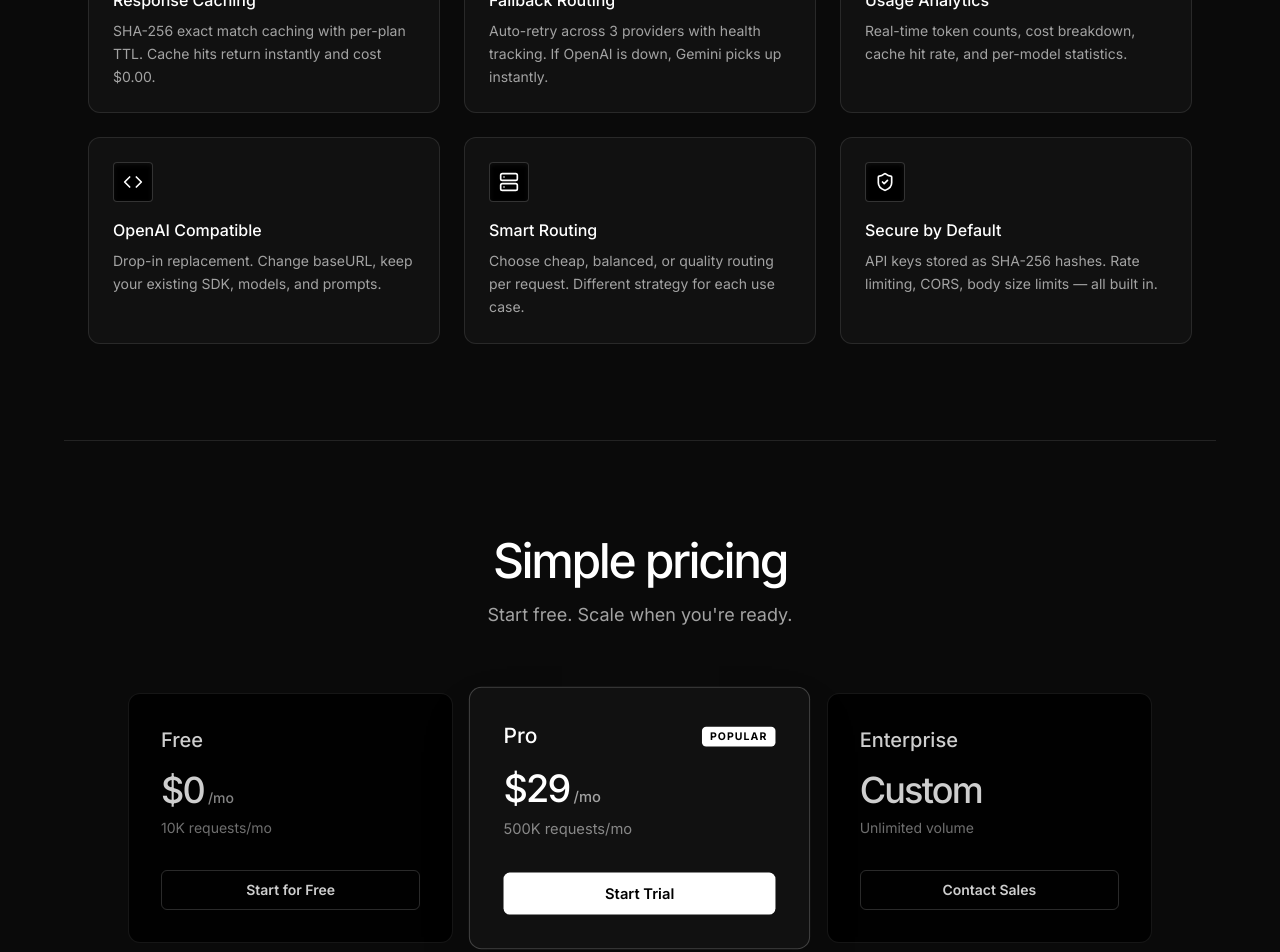
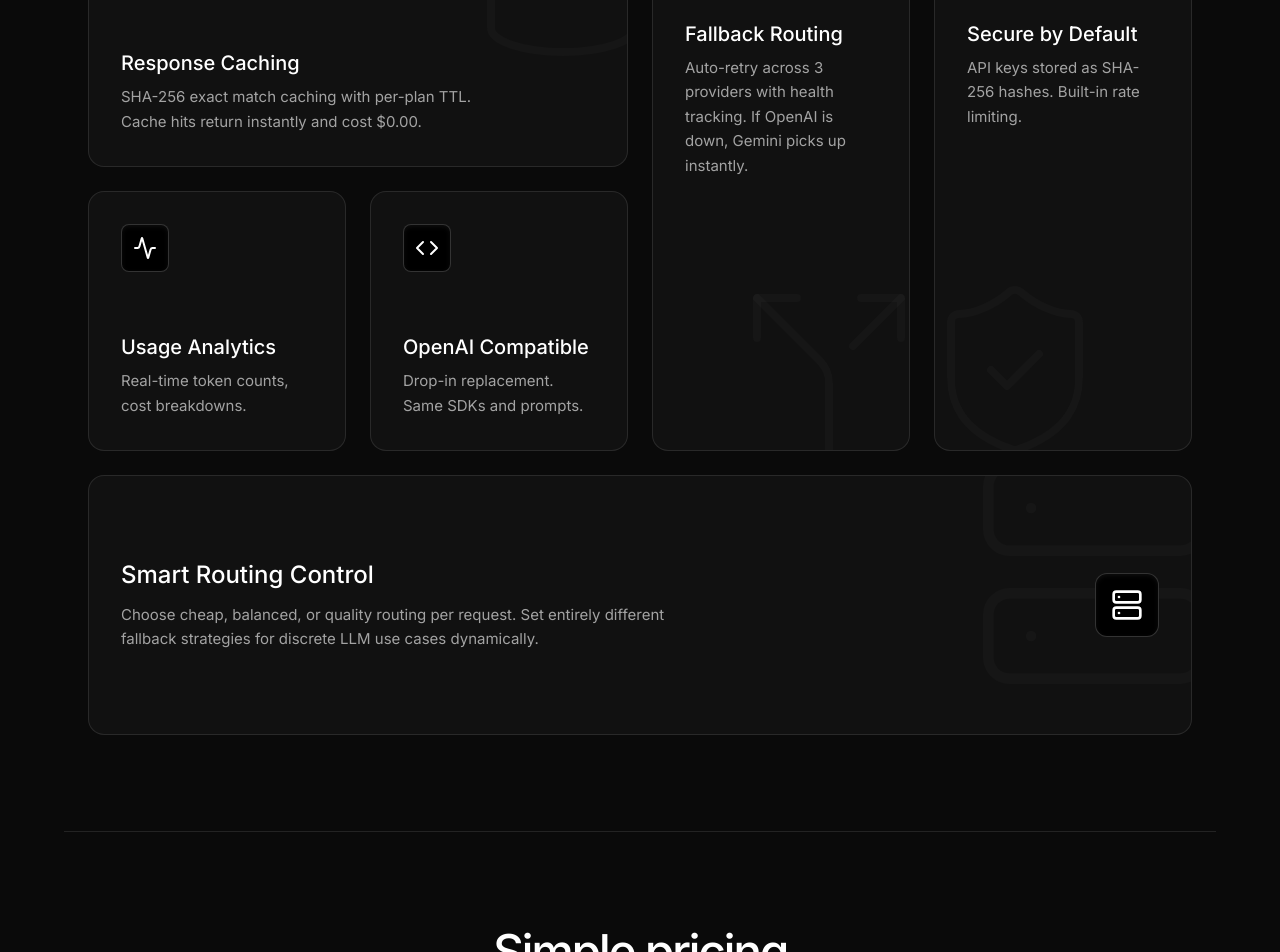
Before and after one commit to PankajKumardev/Ai-Proxy, a Next.js app in the folder apps/dashboard/: page / in a window 1280 px wide. Shown: the part 3140-4092 px from the top of the page. Built offline with nearby package versions, Linux system fonts and the light colour scheme.

Commit message:
refactor: Migrate marketing pages to use Tailwind CSS and Lucide icons.

```diff
--- a/apps/dashboard/src/app/(marketing)/page.tsx
+++ b/apps/dashboard/src/app/(marketing)/page.tsx
@@ -1,7 +1,7 @@
 // apps/dashboard/src/app/(marketing)/page.tsx
 import Link from "next/link";
 import type { Metadata } from "next";
-import { ArrowRight, Database, Server, Split, Code, Activity, ShieldCheck, Star, Box, Compass, CloudLightning, RefreshCw, Layers } from "lucide-react";
+import { ArrowRight, Database, Server, Split, Code, Activity, ShieldCheck, Star, Box, Compass, CloudLightning, RefreshCw, Layers, Check, X } from "lucide-react";
 import { cn } from "@/lib/utils";
 
 export const metadata: Metadata = {
@@ -205,23 +205,84 @@ const res = await openai.chat.completions.create({
           <p className="text-lg text-[#a3a3a3] max-w-2xl mx-auto">Enterprise-grade capabilities out of the box.</p>
         </div>
 
-        <div className="grid sm:grid-cols-2 lg:grid-cols-3 gap-6">
-          {[
-            { icon: Database, title: "Response Caching", desc: "SHA-256 exact match caching with per-plan TTL. Cache hits return instantly and cost $0.00." },
-            { icon: Split, title: "Fallback Routing", desc: "Auto-retry across 3 providers with health tracking. If OpenAI is down, Gemini picks up instantly." },
-            { icon: Activity, title: "Usage Analytics", desc: "Real-time token counts, cost breakdown, cache hit rate, and per-model statistics." },
-            { icon: Code, title: "OpenAI Compatible", desc: "Drop-in replacement. Change baseURL, keep your existing SDK, models, and prompts." },
-            { icon: Server, title: "Smart Routing", desc: "Choose cheap, balanced, or quality routing per request. Different strategy for each use case." },
-            { icon: ShieldCheck, title: "Secure by Default", desc: "API keys stored as SHA-256 hashes. Rate limiting, CORS, body size limits — all built in." },
-          ].map((f) => (
-            <div key={f.title} className="bg-[#111111] border border-white/10 rounded-xl p-6 hover:bg-[#161616] transition-colors group">
-              <div className="w-10 h-10 rounded border border-white/20 bg-black flex items-center justify-center text-white mb-4 shadow-inner shadow-white/5">
-                <f.icon className="w-5 h-5 text-white" />
-              </div>
-              <h3 className="text-base font-medium text-white mb-2">{f.title}</h3>
-              <p className="text-[#a3a3a3] text-sm leading-relaxed">{f.desc}</p>
+        <div className="grid lg:grid-cols-4 md:grid-cols-2 grid-cols-1 gap-6 auto-rows-[minmax(260px,auto)]">
+          {/* Caching - Wide col-span-2 */}
+          <div className="lg:col-span-2 bg-[#111111] border border-white/10 rounded-2xl p-8 hover:bg-[#161616] transition-colors relative overflow-hidden flex flex-col justify-end group">
+            <div className="absolute top-0 right-0 p-8 text-white/[0.02] group-hover:text-white/[0.04] transition-colors pointer-events-none">
+              <Database className="w-48 h-48 -mr-16 -mt-16" strokeWidth={1} />
             </div>
-          ))}
+            <div className="w-12 h-12 rounded-lg border border-white/20 bg-black flex items-center justify-center text-white mb-auto shadow-inner shadow-white/5 relative z-10">
+              <Database className="w-6 h-6 text-white" />
+            </div>
+            <div className="relative z-10 mt-8">
+              <h3 className="text-xl font-medium text-white mb-2">Response Caching</h3>
+              <p className="text-[#a3a3a3] text-[15px] leading-relaxed max-w-sm">SHA-256 exact match caching with per-plan TTL. Cache hits return instantly and cost $0.00.</p>
+            </div>
+          </div>
+
+          {/* Fallback - Tall row-span-2 col-span-1 */}
+          <div className="lg:col-span-1 lg:row-span-2 bg-[#111111] border border-white/10 rounded-2xl p-8 hover:bg-[#161616] transition-colors relative overflow-hidden flex flex-col justify-start group">
+             <div className="absolute bottom-0 right-0 p-8 text-white/[0.02] group-hover:text-white/[0.04] transition-colors pointer-events-none">
+                <Split className="w-48 h-48 -mr-12 -mb-12" strokeWidth={1} />
+             </div>
+             <div className="w-12 h-12 rounded-lg border border-white/20 bg-black flex items-center justify-center text-white mb-8 shadow-inner shadow-white/5 relative z-10">
+              <Split className="w-6 h-6 text-white" />
+            </div>
+            <div className="relative z-10">
+              <h3 className="text-xl font-medium text-white mb-2">Fallback Routing</h3>
+              <p className="text-[#a3a3a3] text-[15px] leading-relaxed">Auto-retry across 3 providers with health tracking. If OpenAI is down, Gemini picks up instantly.</p>
+            </div>
+          </div>
+
+          {/* Security - Tall row-span-2 col-span-1 */}
+          <div className="lg:col-span-1 lg:row-span-2 bg-[#111111] border border-white/10 rounded-2xl p-8 hover:bg-[#161616] transition-colors relative overflow-hidden flex flex-col justify-start group">
+            <div className="absolute bottom-0 left-0 p-8 text-white/[0.02] group-hover:text-white/[0.04] transition-colors pointer-events-none">
+              <ShieldCheck className="w-48 h-48 -ml-12 -mb-12" strokeWidth={1} />
+            </div>
+            <div className="w-12 h-12 rounded-lg border border-white/20 bg-black flex items-center justify-center text-white mb-8 shadow-inner shadow-white/5 relative z-10">
+              <ShieldCheck className="w-6 h-6 text-white" />
+            </div>
+            <div className="relative z-10">
+              <h3 className="text-xl font-medium text-white mb-2">Secure by Default</h3>
+              <p className="text-[#a3a3a3] text-[15px] leading-relaxed">API keys stored as SHA-256 hashes. Built-in rate limiting.</p>
+            </div>
+          </div>
+
+          {/* Analytics - Standard col-span-1 */}
+          <div className="lg:col-span-1 bg-[#111111] border border-white/10 rounded-2xl p-8 hover:bg-[#161616] transition-colors relative overflow-hidden flex flex-col justify-between group">
+            <div className="w-12 h-12 rounded-lg border border-white/20 bg-black flex items-center justify-center text-white mb-8 shadow-inner shadow-white/5 relative z-10">
+              <Activity className="w-6 h-6 text-white" />
+            </div>
+            <div className="relative z-10">
+              <h3 className="text-xl font-medium text-white mb-2">Usage Analytics</h3>
+              <p className="text-[#a3a3a3] text-[15px] leading-relaxed">Real-time token counts, cost breakdowns.</p>
+            </div>
+          </div>
+
+          {/* OpenAI - Standard col-span-1 */}
+          <div className="lg:col-span-1 bg-[#111111] border border-white/10 rounded-2xl p-8 hover:bg-[#161616] transition-colors relative overflow-hidden flex flex-col justify-between group">
+            <div className="w-12 h-12 rounded-lg border border-white/20 bg-black flex items-center justify-center text-white mb-8 shadow-inner shadow-white/5 relative z-10">
+              <Code className="w-6 h-6 text-white" />
+            </div>
+            <div className="relative z-10">
+              <h3 className="text-xl font-medium text-white mb-2">OpenAI Compatible</h3>
+              <p className="text-[#a3a3a3] text-[15px] leading-relaxed">Drop-in replacement. Same SDKs and prompts.</p>
+            </div>
+          </div>
+
+          {/* Smart Routing - Wide col-span-4 */}
+          <div className="lg:col-span-4 bg-[#111111] border border-white/10 rounded-2xl p-8 hover:bg-[#161616] transition-colors relative overflow-hidden flex flex-col md:flex-row md:items-center justify-between group">
+             <div className="absolute top-0 right-0 p-8 text-white/[0.02] group-hover:text-white/[0.04] transition-colors pointer-events-none">
+              <Server className="w-64 h-64 -mr-16 -mt-16" strokeWidth={1} />
+            </div>
+            <div className="max-w-xl relative z-10 order-2 md:order-1 mt-8 md:mt-0">
+              <h3 className="text-2xl font-medium text-white mb-3">Smart Routing Control</h3>
+              <p className="text-[#a3a3a3] text-[15px] leading-relaxed">Choose cheap, balanced, or quality routing per request. Set entirely different fallback strategies for discrete LLM use cases dynamically.</p>
+            </div>
+            <div className="w-16 h-16 rounded-xl border border-white/20 bg-black flex items-center justify-center text-white shadow-inner shadow-white/5 relative z-10 order-1 md:order-2 shrink-0">
+              <Server className="w-8 h-8 text-white" />
+            </div>
+          </div>
         </div>
       </section>
 
@@ -230,39 +291,94 @@ const res = await openai.chat.completions.create({
         <h2 className="text-3xl md:text-5xl font-medium tracking-tighter text-white mb-4">Simple pricing</h2>
         <p className="text-lg text-[#a3a3a3] mb-16">Start free. Scale when you're ready.</p>
 
-        <div className="grid md:grid-cols-3 gap-6 items-stretch max-w-5xl mx-auto text-left">
+        <div className="grid md:grid-cols-3 gap-8 items-stretch max-w-5xl mx-auto text-left">
           {[
-            { name: "Free", price: "$0", desc: "10K requests/mo", cta: "Start for Free", featured: false },
-            { name: "Pro", price: "$29", desc: "500K requests/mo", cta: "Start Trial", featured: true },
-            { name: "Enterprise", price: "Custom", desc: "Unlimited volume", cta: "Contact Sales", featured: false },
+            {
+              name: "Free",
+              price: "$0",
+              desc: "Perfect for solo developers evaluating the gateway.",
+              cta: "Start for Free",
+              featured: false,
+              features: [
+                { label: "10,000 requests / month", included: true },
+                { label: "OpenAI only", included: true },
+                { label: "24-hour cache TTL", included: true },
+                { label: "Dashboard access", included: true },
+                { label: "Fallback routing", included: false },
+                { label: "Smart routing modes", included: false },
+              ],
+            },
+            {
+              name: "Pro",
+              price: "$29",
+              desc: "For production apps that need reliability.",
+              cta: "Start Pro Trial",
+              featured: true,
+              features: [
+                { label: "500,000 requests / month", included: true },
+                { label: "All 3 providers", included: true },
+                { label: "7-day cache TTL", included: true },
+                { label: "Dashboard access", included: true },
+                { label: "Fallback routing", included: true },
+                { label: "cheap / balanced routing", included: true },
+              ],
+            },
+            {
+              name: "Enterprise",
+              price: "Custom",
+              desc: "Unlimited scale and custom integrations.",
+              cta: "Contact Sales",
+              featured: false,
+              features: [
+                { label: "Unlimited requests", included: true },
+                { label: "All providers + custom", included: true },
+                { label: "Custom cache TTL", included: true },
+                { label: "Dashboard access", included: true },
+                { label: "Fallback routing", included: true },
+                { label: "Custom routing strategies", included: true },
+              ],
+            },
           ].map((plan) => (
             <div
               key={plan.name}
               className={cn(
-                "relative flex flex-col p-8 rounded-xl transition-all",
+                "relative flex flex-col p-10 rounded-2xl transition-all",
                 plan.featured
-                  ? "bg-[#111111] border border-white/20 shadow-2xl z-10 md:scale-105"
+                  ? "bg-[#111111] border border-white/20 shadow-2xl z-10 md:scale-105 ring-1 ring-white/10"
                   : "bg-black border border-white/10 opacity-80 hover:opacity-100"
               )}
             >
-              <div className="flex items-center justify-between mb-4">
-                <span className="text-xl font-medium text-white">{plan.name}</span>
+              <div className="flex items-center justify-between mb-6">
+                <span className="text-2xl font-medium text-white">{plan.name}</span>
                 {plan.featured && (
-                  <span className="text-[10px] uppercase font-bold tracking-widest bg-white text-black px-2 py-0.5 rounded-sm">Popular</span>
+                  <span className="text-xs uppercase font-bold tracking-widest bg-white text-black px-3 py-1 rounded">Popular</span>
                 )}
               </div>
-              <div className="flex items-baseline gap-1 mb-2">
-                <span className="text-4xl font-medium tracking-tighter text-white">{plan.price}</span>
-                {plan.price !== "Custom" && <span className="text-[#a3a3a3] font-medium text-sm">/mo</span>}
+              <div className="flex items-baseline gap-1 mb-3">
+                <span className="text-5xl font-medium tracking-tighter text-white">{plan.price}</span>
+                {plan.price !== "Custom" && <span className="text-[#a3a3a3] font-medium text-base">/mo</span>}
               </div>
-              <p className="text-sm text-[#888888] mb-8 flex-1">{plan.desc}</p>
+              <p className="text-base text-[#888888] mb-10">{plan.desc}</p>
 
               <Link
                 href={plan.name === "Enterprise" ? "mailto:hello@ai-gateway.dev" : "/signup"}
-                className={cn("inline-flex items-center justify-center shrink-0 transition-transform hover:scale-[0.98] w-full rounded-md h-10 px-4 text-sm font-semibold", plan.featured ? "bg-white text-black" : "border border-white/20 bg-transparent text-white hover:bg-white/10")}
+                className={cn("inline-flex items-center justify-center shrink-0 transition-transform hover:scale-[0.98] w-full rounded-lg h-12 px-6 text-base font-semibold mb-8", plan.featured ? "bg-white text-black shadow-lg shadow-white/5" : "border border-white/20 bg-transparent text-white hover:bg-white/10")}
               >
                 {plan.cta}
               </Link>
+
+              <div className="border-t border-white/10 pt-8 space-y-4 flex-1">
+                {plan.features.map((f, i) => (
+                  <div key={i} className="flex items-center gap-4">
+                    <div className={`flex-shrink-0 flex items-center justify-center w-6 h-6 rounded-full ${f.included ? "bg-white/10 text-white" : "bg-transparent text-[#333333]"}`}>
+                      {f.included ? <Check className="w-3.5 h-3.5" /> : <X className="w-3.5 h-3.5" />}
+                    </div>
+                    <span className={`text-[15px] leading-tight ${f.included ? "text-[#d4d4d4]" : "text-[#555555] line-through decoration-[#333]"}`}>
+                      {f.label}
+                    </span>
+                  </div>
+                ))}
+              </div>
             </div>
           ))}
         </div>
```
Also changed, not shown: apps/dashboard/src/app/(marketing)/pricing/page.tsx (+17 -17 lines), 1 other file (tests, documents, lock files or other folders).
